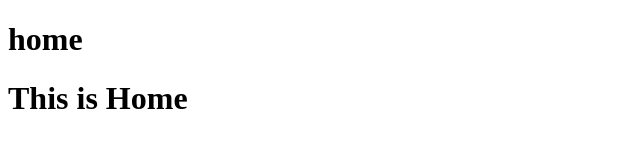
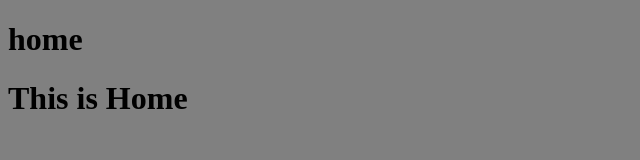
Before and after one commit to mineclover/flow-practice, a plain HTML site: page index.html in a window 1280 px wide. Shown: the whole page, without its empty margins (0-640 px from the left). Drawn offline with Linux system fonts and the light colour scheme.

Commit message:
feat: create style sheet

```diff
--- a/index.html
+++ b/index.html
@@ -3,6 +3,7 @@
   <head>
     <meta charset="utf-8">
     <title>My page with git flow</title>
+    <link rel="stylesheet" href="style.css">
   </head>
   <body>
     <h1>home</h1>
--- /dev/null
+++ b/style.css
@@ -0,0 +1,3 @@
+body {
+	background :gray;
+}
```
